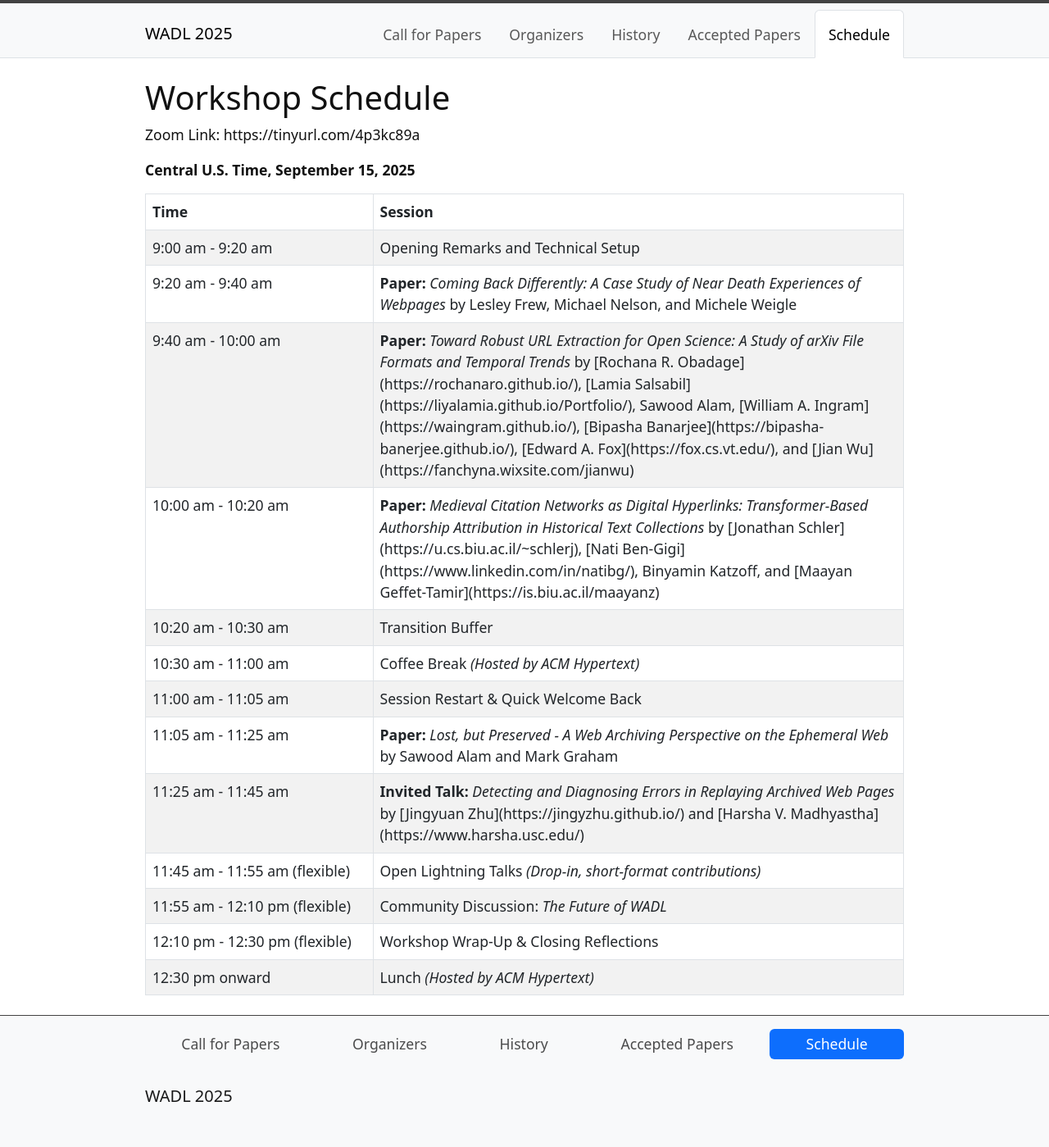
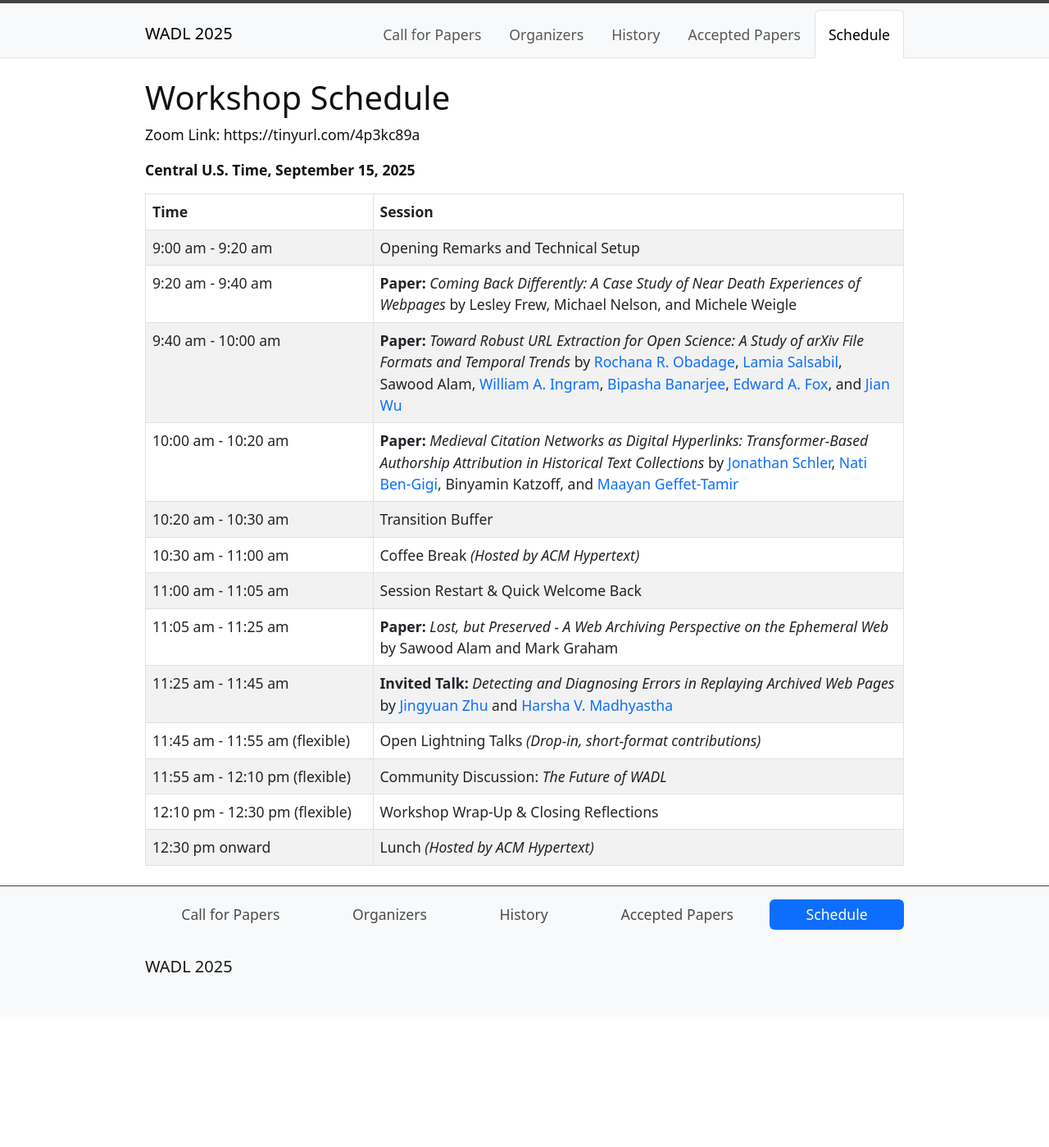
Before and after one commit to wadlworkshop/wadlworkshop.github.io, a Jekyll site: the page built from 2025/content/4-schedule.md, in a window 1280 px wide. Shown: the whole page at 82% size. Built offline with Jekyll 4.4.1, drawn with Linux system fonts in a browser that asks for light colours; our own code applies the rules of GitHub Pages for plain Markdown files; after the commit the page ends 1240 px from its top, so only the background shows below that; some of the changed lines change nothing that is shown.

Commit message:
MD->HTML

```diff
--- a/2025/content/4-schedule.md
+++ b/2025/content/4-schedule.md
@@ -26,11 +26,11 @@ Zoom Link: https://tinyurl.com/4p3kc89a
     </tr>
     <tr>
       <td>9:40 am - 10:00 am</td>
-      <td><strong>Paper:</strong> <em>Toward Robust URL Extraction for Open Science: A Study of arXiv File Formats and Temporal Trends</em> by [Rochana R. Obadage](https://rochanaro.github.io/), [Lamia Salsabil](https://liyalamia.github.io/Portfolio/), Sawood Alam, [William A. Ingram](https://waingram.github.io/), [Bipasha Banarjee](https://bipasha-banerjee.github.io/), [Edward A. Fox](https://fox.cs.vt.edu/), and [Jian Wu](https://fanchyna.wixsite.com/jianwu)</td>
+      <td><strong>Paper:</strong> <em>Toward Robust URL Extraction for Open Science: A Study of arXiv File Formats and Temporal Trends</em> by <a href="https://rochanaro.github.io/">Rochana R. Obadage</a>, <a href="https://liyalamia.github.io/Portfolio/">Lamia Salsabil</a>, Sawood Alam, <a href="https://waingram.github.io/">William A. Ingram</a>, <a href="https://bipasha-banerjee.github.io/">Bipasha Banarjee</a>, <a href="https://fox.cs.vt.edu/">Edward A. Fox</a>, and <a href="https://fanchyna.wixsite.com/jianwu">Jian Wu</a></td>
     </tr>
     <tr>
       <td>10:00 am - 10:20 am</td>
-      <td><strong>Paper:</strong> <em>Medieval Citation Networks as Digital Hyperlinks: Transformer-Based Authorship Attribution in Historical Text Collections</em> by [Jonathan Schler](https://u.cs.biu.ac.il/~schlerj), [Nati Ben-Gigi](https://www.linkedin.com/in/natibg/), Binyamin Katzoff, and [Maayan Geffet-Tamir](https://is.biu.ac.il/maayanz)</td>
+      <td><strong>Paper:</strong> <em>Medieval Citation Networks as Digital Hyperlinks: Transformer-Based Authorship Attribution in Historical Text Collections</em> by <a href="https://u.cs.biu.ac.il/~schlerj">Jonathan Schler</a>, <a href="https://www.linkedin.com/in/natibg/">Nati Ben-Gigi</a>, Binyamin Katzoff, and <a href="https://is.biu.ac.il/maayanz">Maayan Geffet-Tamir</a></td>
     </tr>
     <tr>
       <td>10:20 am - 10:30 am</td>
@@ -50,7 +50,7 @@ Zoom Link: https://tinyurl.com/4p3kc89a
     </tr>
     <tr>
       <td>11:25 am - 11:45 am</td>
-      <td><strong>Invited Talk:</strong> <em>Detecting and Diagnosing Errors in Replaying Archived Web Pages</em> by [Jingyuan Zhu](https://jingyzhu.github.io/) and [Harsha V. Madhyastha](https://www.harsha.usc.edu/)</td>
+      <td><strong>Invited Talk:</strong> <em>Detecting and Diagnosing Errors in Replaying Archived Web Pages</em> by <a href="https://jingyzhu.github.io/">Jingyuan Zhu</a> and <a href="https://www.harsha.usc.edu/">Harsha V. Madhyastha</a></td>
     </tr>
     <tr>
       <td>11:45 am - 11:55 am (flexible)</td>
```
